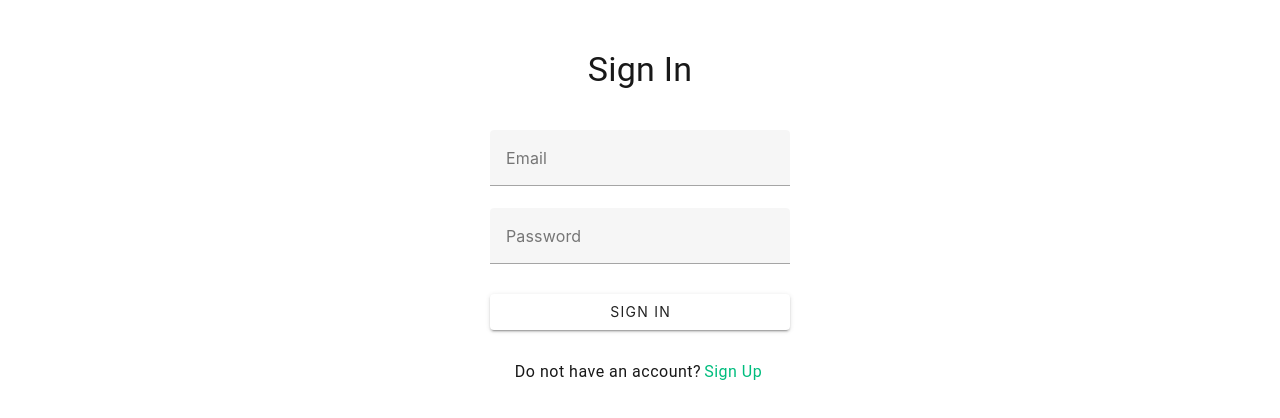
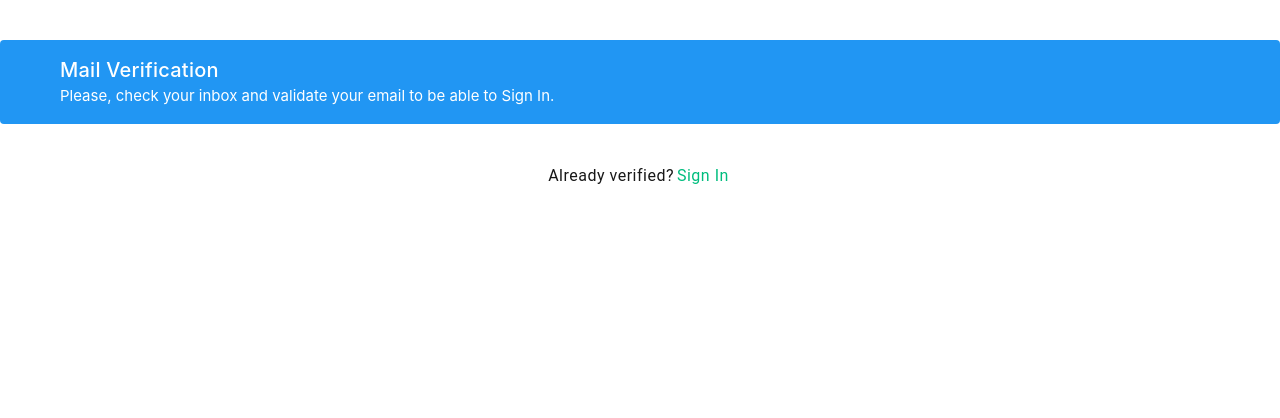
Before and after one commit to aubafp/IH-FinalProject, a Vue app: page /mailVerification in a window 1280 px wide. Before the commit this address led to /signIn. Shown: the top 418 px of the page. Built offline with nearby package versions, Linux system fonts and the light colour scheme.

Commit message:
mail verification functionality

```diff
--- a/src/router/index.js
+++ b/src/router/index.js
@@ -5,6 +5,7 @@ import SignInView from '@/views/SignInView.vue'
 import SignUpView from '@/views/SignUpView.vue'
 
 import { useUserStore } from '@/stores/userStore'
+import MailVerifView from '@/views/MailVerifView.vue'
 
 
 const router = createRouter({
@@ -29,20 +30,26 @@ const router = createRouter({
       path: '/signUp',
       name: 'SignUpView',
       component: SignUpView
+    },
+    {
+      path: '/mailVerification',
+      name: 'MailVerifView',
+      component: MailVerifView
     }
   ]
 })
 
 router.beforeEach(async (to, from, next) => {
   const userStore = useUserStore()
+  const mailVerified = userStore.user?.user?.user_metadata?.email_verified
 
   if (userStore.user === undefined) {
     await userStore.fetchUser()
   }
 
-  if (userStore.user === null && (to.name !== 'SignUpView' && to.name !== 'SignInView')) {
+  if (userStore.user === null && (to.name !== 'SignUpView' && to.name !== 'SignInView' && to.name !== 'MailVerifView')) {
     next({ name: 'SignInView' })
-  } else if (userStore.user !== null && (to.name === 'SignUpView' || to.name === 'SignInView')) {
+  } else if (userStore.user !== null && (to.name === 'SignUpView' || to.name === 'SignInView' || to.name === 'MailVerifView')) {
     next({ name: 'DashboardView' });
   } else {
     next()
--- a/src/stores/userStore.js
+++ b/src/stores/userStore.js
@@ -23,7 +23,7 @@ export const useUserStore = defineStore('user', {
 
     async function signUp(email, password) {
       try {
-        user.value = await createNewUser(email, password)
+        await createNewUser(email, password)
       } catch (error) {
         console.error(error)
       }
--- /dev/null
+++ b/src/views/MailVerifView.vue
@@ -0,0 +1,19 @@
+<template>
+    <v-alert title="Mail Verification" type="info">
+      Please, check your inbox and validate your email to be able to Sign In.
+    </v-alert>
+    <p class="text-body-1">Already verified?<RouterLink to="/signIn">Sign In</RouterLink></p>
+</template>
+
+<script setup>
+</script>
+
+<style scoped>
+    .v-alert {
+    margin-top: 40px;
+    }
+    p {
+      margin-top: 40px;
+    text-align: center;
+    }
+</style>
--- a/src/views/SignUpView.vue
+++ b/src/views/SignUpView.vue
@@ -28,6 +28,7 @@
 <script setup>
 	import { ref, computed } from 'vue';
 	import { useUserStore } from '@/stores/userStore'
+	import { useRouter } from 'vue-router'
 
 
 	const user = ref('')
@@ -36,9 +37,17 @@
 
 
 	const userStore = useUserStore()
+	const router = useRouter()
 
-	const signUp = () => {
-		userStore.signUp(user.value, password.value)
+	const signUp = async () => {
+	try {
+		await userStore.signUp(user.value, password.value)
+		router.push({
+			name: 'MailVerifView',
+		})
+	} catch (err) {
+		console.error(err)
+	}
 	}
 
 	const userRules = computed(() => {
```
